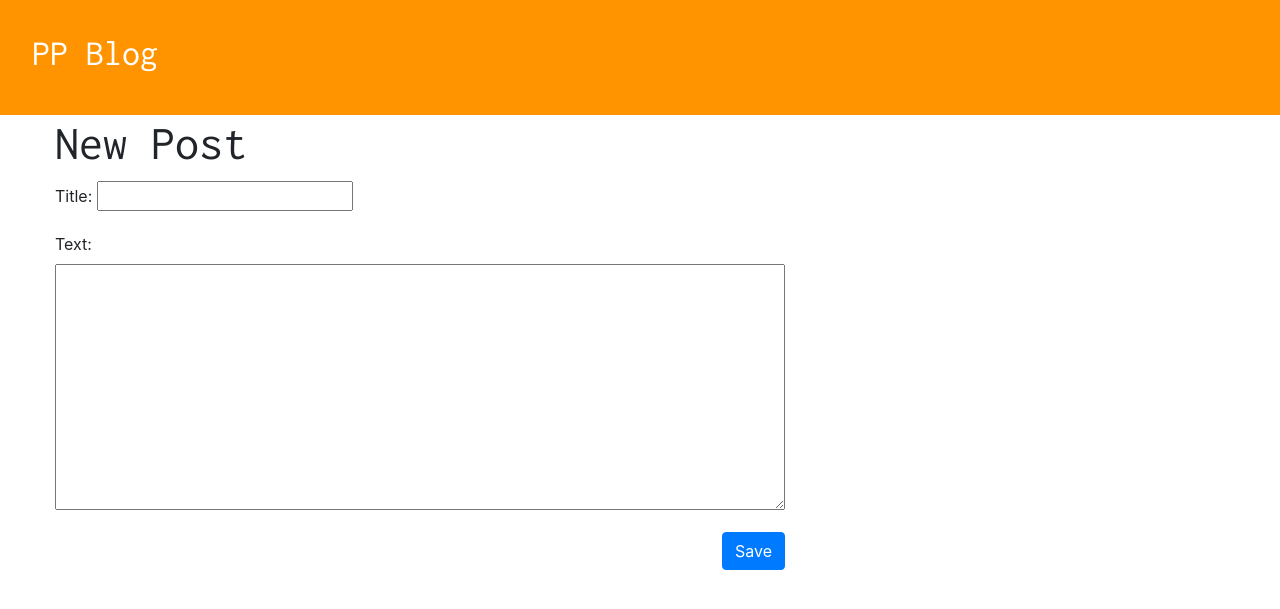
After one commit to Furda/Blog-app, a Django app: page /post/new/ in a window 1280 px wide. The commit adds this page. Shown: the top 609 px of the page. Run offline with Django 3.2, Linux system fonts and the light colour scheme; some libraries are stand-ins or nearby versions.

Commit message:
Add feature to create new blog post from front-end

```diff
--- /dev/null
+++ b/blog/forms.py
@@ -0,0 +1,7 @@
+from django import forms
+from .models import Post
+
+class PostForm(forms.ModelForm):
+    class Meta:
+        model = Post
+        fields = ('title', 'text')
--- a/blog/static/css/blog.css
+++ b/blog/static/css/blog.css
@@ -40,3 +40,11 @@ h1, h2, h3, h4 {
 .post h1 a:hover {
     color: #117a8b;
 }
+
+.post-form-blog textarea {
+    width: 100%;
+}
+
+.post-form-blog .btn-primary {
+    float: right;
+}
--- a/blog/templates/blog/base.html
+++ b/blog/templates/blog/base.html
@@ -7,7 +7,8 @@
     <meta name="viewport" content="width=device-width, initial-scale=1.0">
     <link rel="stylesheet" href="https://maxcdn.bootstrapcdn.com/bootstrap/4.0.0/css/bootstrap.min.css" integrity="sha384-Gn5384xqQ1aoWXA+058RXPxPg6fy4IWvTNh0E263XmFcJlSAwiGgFAW/dAiS6JXm" crossorigin="anonymous">
     <link href="https://fonts.googleapis.com/css2?family=Inconsolata&display=swap" rel="stylesheet">
-    <link href="{% static 'css/blog.css' %}" rel="stylesheet">
+
+    <link href="{% static 'css/blog.css' %}" rel="stylesheet" type="text/css">
     <title>My BlogPP</title>
 </head>
 <body>
--- /dev/null
+++ b/blog/templates/blog/post_edit.html
@@ -0,0 +1,15 @@
+{% extends 'blog/base.html' %}
+
+{% block content %}
+
+    <h1>New Post</h1>
+
+    <form method="POST" class="post-form-blog">
+    {% csrf_token %}
+        {{ form.as_p }}
+
+        <button type="submit" class="btn btn-primary">Save</button>
+
+    </form>
+
+{% endblock %}
--- a/blog/urls.py
+++ b/blog/urls.py
@@ -4,4 +4,5 @@ from . import views
 urlpatterns = [
     path('', views.post_list, name='post_list'),
     path('post/<int:pk>/', views.post_detail, name='post_detail'),
+    path('post/new/', views.post_new, name='post_new'),
 ]
--- a/blog/views.py
+++ b/blog/views.py
@@ -1,6 +1,7 @@
-from django.shortcuts import render, get_object_or_404
+from django.shortcuts import render, get_object_or_404, redirect
 from django.utils import timezone
 from .models import Post
+from .forms import PostForm
 
 # Create your views here.
 def post_list(request):
@@ -12,3 +13,18 @@ def post_detail(request, pk):
     post = get_object_or_404(Post, pk=pk)
     stuff_for_frontend = {'post': post}
     return render(request, 'blog/post_detail.html', stuff_for_frontend)
+
+def post_new(request):
+    if request.method == 'POST':
+        form = PostForm(request.POST)
+        if form.is_valid():
+            post = form.save(commit=False)
+            post.author = request.user
+            post.published_date = timezone.now()
+            post.save()
+            return redirect('post_detail', pk=post.pk)
+    else:
+        form = PostForm()
+        stuff_for_frontend = {'form': form}
+
+    return render(request, 'blog/post_edit.html', stuff_for_frontend)
```
Also changed, not shown: db.sqlite3.
